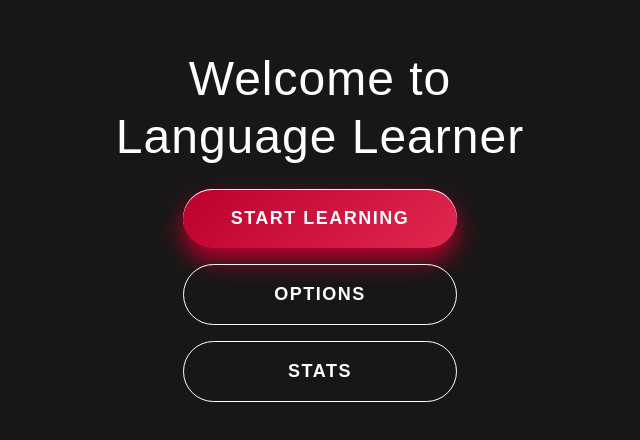
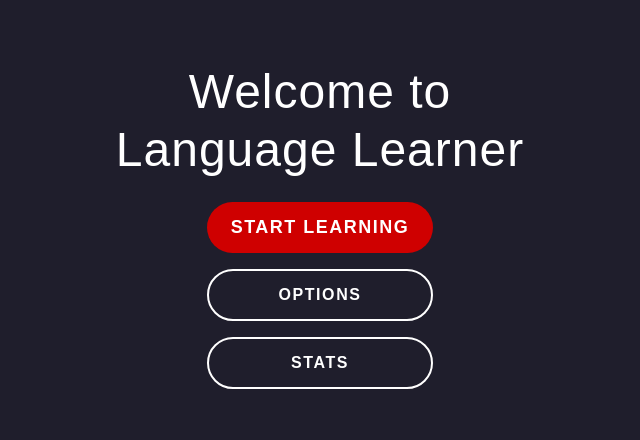
Before and after one commit to joejamsky/LanguageTrainer, a React (Create React App) app in the folder language-learner/: page / in a window 1280 px wide. Shown: the part 184-624 px from the top of the page, without its empty margins (320-960 px from the left). Built offline with nearby package versions, Linux system fonts and the light colour scheme.

Commit message:
buttons temp

```diff
--- /dev/null
+++ b/language-learner/src/Components/button.jsx
@@ -0,0 +1,27 @@
+import React from "react";
+import "../styles/Button.scss";
+
+const Button = ({
+  children,
+  className = "",
+  type = "button",
+  disabled = false,
+  variant = "primary",
+  ...rest
+}) => {
+  const variantClass = variant === "secondary" ? "outline-button" : "red-button";
+  const classes = [variantClass, className].filter(Boolean).join(" ");
+
+  return (
+    <button
+      type={type}
+      className={classes}
+      disabled={disabled}
+      {...rest}
+    >
+      {children}
+    </button>
+  );
+};
+
+export default Button;
--- /dev/null
+++ b/language-learner/src/Styles/Button.scss
@@ -0,0 +1,75 @@
+@use "./Variables" as vars;
+
+.red-button {
+  background-color: vars.$color-button-default;
+  color: vars.$color-text-primary;
+  border-radius: 999px;
+  padding: 0.75rem 1.5rem;
+  font-size: 1rem;
+  font-weight: 600;
+  letter-spacing: 0.02em;
+  text-transform: none;
+  transition:
+    transform 0.15s ease,
+    box-shadow 0.15s ease;
+  display: inline-flex;
+  align-items: center;
+  justify-content: center;
+
+  &:hover:not(:disabled) {
+    transform: translateY(-4px) scale(1.02);
+    box-shadow: 0 10px 24px #8d8d8d;
+  }
+
+  &:focus-visible {
+    outline: 3px solid rgba(255, 255, 255, 0.45);
+    outline-offset: 2px;
+  }
+
+  &:active:not(:disabled) {
+    transform: translateY(1px);
+    box-shadow: inset 0 0 14px rgb(0, 0, 0);
+  }
+
+  &:disabled {
+    opacity: 0.45;
+    cursor: not-allowed;
+    box-shadow: none;
+  }
+}
+
+.outline-button {
+  background: transparent;
+  color: vars.$color-text-primary;
+  border: 2px solid vars.$color-text-primary;
+  border-radius: 999px;
+  padding: 0.75rem 1.5rem;
+  font-size: 1rem;
+  font-weight: 600;
+  letter-spacing: 0.1em;
+  text-transform: uppercase;
+  transition:
+    transform 0.15s ease,
+    box-shadow 0.15s ease;
+  display: inline-flex;
+  align-items: center;
+  justify-content: center;
+
+  &:hover:not(:disabled) {
+    transform: translateY(-1px);
+    box-shadow:
+      0 6px 20px rgba(255, 255, 255, 0.35),
+      0 0 12px rgba(255, 255, 255, 0.45);
+  }
+
+  &:active:not(:disabled) {
+    transform: translateY(1px);
+    box-shadow: inset 0 0 14px rgb(255, 255, 255);
+  }
+
+  &:disabled {
+    opacity: 0.5;
+    border-color: rgba(255, 255, 255, 0.5);
+    cursor: not-allowed;
+  }
+}
--- a/language-learner/src/Styles/Pages/GuidedSetup.scss
+++ b/language-learner/src/Styles/Pages/GuidedSetup.scss
@@ -97,28 +97,11 @@
 .guided-start {
     width: 100%;
     padding: 16px;
-    border-radius: 14px;
-    border: none;
-    background: linear-gradient(135deg, vars.$color-accent-primary 0%, vars.$color-accent-primary-light 100%);
-    color: vars.$color-text-primary;
+    border-radius: 16px;
+    text-transform: uppercase;
+    letter-spacing: 1px;
     font-size: 16px;
     font-weight: 600;
-    text-transform: uppercase;
-    letter-spacing: 1px;
-    cursor: pointer;
-    box-shadow: 0 12px 24px vars.$color-accent-primary;
-    transition: transform 0.2s ease, box-shadow 0.2s ease, background 0.2s ease;
-}
-
-.guided-start:hover,
-.guided-start:focus-visible {
-    transform: translateY(-3px);
-    box-shadow: 0 18px 32px vars.$color-accent-primary;
-    background: linear-gradient(135deg, vars.$color-accent-primary-bold 0%, vars.$color-accent-primary-light 100%);
-}
-
-.guided-start:active {
-    transform: translateY(-1px);
 }
 
 .guided-link {
--- a/language-learner/src/Styles/Pages/Home.scss
+++ b/language-learner/src/Styles/Pages/Home.scss
@@ -18,6 +18,14 @@
     font-size: clamp(32px, 4vw, 48px);
     margin: 0;
     letter-spacing: 1px;
+}
+
+.home-start {
+    width: 100%;
+    max-width: 320px;
+    text-transform: uppercase;
+    letter-spacing: 1.5px;
+    font-size: 18px;
 }
 
 .home-cta {
--- a/language-learner/src/Styles/Pages/Setup.scss
+++ b/language-learner/src/Styles/Pages/Setup.scss
@@ -792,33 +792,12 @@
 }
 
 .setup-start {
-    display: inline-flex;
-    align-items: center;
-    justify-content: center;
     padding: 14px 36px;
     border-radius: 999px;
-    border: none;
-    background: linear-gradient(135deg, vars.$color-accent-primary 0%, vars.$color-accent-primary-bright 100%);
-    color: vars.$color-text-primary;
+    text-transform: uppercase;
+    letter-spacing: 1.2px;
     font-size: 16px;
     font-weight: 600;
-    text-transform: uppercase;
-    text-decoration: none;
-    letter-spacing: 1.2px;
-    box-shadow: 0 10px 24px vars.$color-accent-primary, inset 0 1px 0 vars.$color-text-primary;
-    transition: transform 0.25s ease, box-shadow 0.25s ease, background 0.25s ease;
-}
-
-.setup-start:hover,
-.setup-start:focus-visible {
-    transform: translateY(-3px) scale(1.02);
-    box-shadow: 0 16px 28px vars.$color-accent-primary, inset 0 1px 0 vars.$color-text-primary;
-    background: linear-gradient(135deg, vars.$color-accent-primary-bold 0%, vars.$color-accent-primary-light 100%);
-}
-
-.setup-start:active {
-    transform: translateY(-1px) scale(0.99);
-    box-shadow: 0 8px 16px vars.$color-accent-primary;
 }
 
 .setup-secondary {
--- a/language-learner/src/Styles/Variables.scss
+++ b/language-learner/src/Styles/Variables.scss
@@ -5,7 +5,8 @@ $breakpoint-laptop: 1024px;
 $breakpoint-desktop: 1200px;
 
 $color-black: #000000;
-$color-bg-base: #171717;
+// $color-bg-base: #171717;
+$color-bg-base: #1f1e2c;
 $color-bg-panel: #1e1e1e;
 $color-bg-overlay: #111111;
 $color-bg-soft: #141414;
--- a/language-learner/src/pages/guidedSetup/guidedSetupPage.jsx
+++ b/language-learner/src/pages/guidedSetup/guidedSetupPage.jsx
@@ -2,6 +2,7 @@ import React, { useState } from "react";
 import { Link } from "react-router-dom";
 import "../../styles/pages/guidedsetup.scss";
 import AppHeader from "../../components/appHeader";
+import Button from "../../components/button";
 
 const GUIDED_SCRIPT_OPTIONS = [
   {
@@ -60,9 +61,9 @@ const GuidedSetup = () => {
       </div>
 
       <div className="guided-actions">
-        <button type="button" className="guided-start" onClick={handleStartGuided}>
+        <Button className="guided-start" onClick={handleStartGuided}>
           Start Guided
-        </button>
+        </Button>
         <Link to="/options" className="guided-link">
           Reset checkpoints or clear data
         </Link>
--- a/language-learner/src/pages/home/homePage.jsx
+++ b/language-learner/src/pages/home/homePage.jsx
@@ -1,22 +1,25 @@
 import React from "react";
-import { Link } from "react-router-dom";
+import { useNavigate } from "react-router-dom";
+import Button from "../../components/button";
 import "../../styles/pages/home.scss";
 
 const Home = () => {
+  const navigate = useNavigate();
+
   return (
     <main className="gutter-container home">
       <div className="home-content">
         <h1 className="home-title">Welcome to Language Learner</h1>
         <div className="home-actions">
-          <Link to="/mode" className="home-cta">
+          <Button className="home-start" onClick={() => navigate("/mode")}>
             Start Learning
-          </Link>
-          <Link to="/options" className="home-cta secondary">
+          </Button>
+          <Button variant="secondary" onClick={() => navigate("/options")}>
             Options
-          </Link>
-          <Link to="/stats" className="home-cta secondary">
+          </Button>
+          <Button variant="secondary" onClick={() => navigate("/stats")}>
             Stats
-          </Link>
+          </Button>
         </div>
       </div>
     </main>
--- a/language-learner/src/pages/setup/setupPage.jsx
+++ b/language-learner/src/pages/setup/setupPage.jsx
@@ -1,5 +1,5 @@
 import React, { useEffect, useMemo, useState } from "react";
-import { Link } from "react-router-dom";
+import { useNavigate } from "react-router-dom";
 import "../../styles/pages/setup.scss";
 import { useSettings } from "../../contexts/gameStateContext";
 import {
@@ -14,6 +14,7 @@ import AppHeader from "../../components/appHeader";
 import SelectByRow from "./components/selectByRow";
 import SelectByStroke from "./components/selectByStroke";
 import SelectByAccuracy from "./components/selectByAccuracy";
+import Button from "../../components/button";
 import {
   PATH_MODIFIER_OPTIONS,
   ensureCustomSelections,
@@ -35,6 +36,7 @@ import { defaultState } from "../../core/state";
 
 const Setup = () => {
   const { filters, setFilters, options, setOptions } = useSettings();
+  const navigate = useNavigate();
   const studyMode = options.studyMode || PROGRESSION_MODES.LINEAR;
   const rowRange = useMemo(
     () => options.rowRange || { start: options.rowLevel || 1, end: options.rowLevel || 1 },
@@ -390,12 +392,9 @@ const Setup = () => {
       </div>
 
       <div className="setup-actions">
-        <Link
-          to="/game"
-          className="setup-start"
-        >
+        <Button className="setup-start" onClick={() => navigate("/game")}>
           Start Round
-        </Link>
+        </Button>
       </div>
     </main>
   );
```
